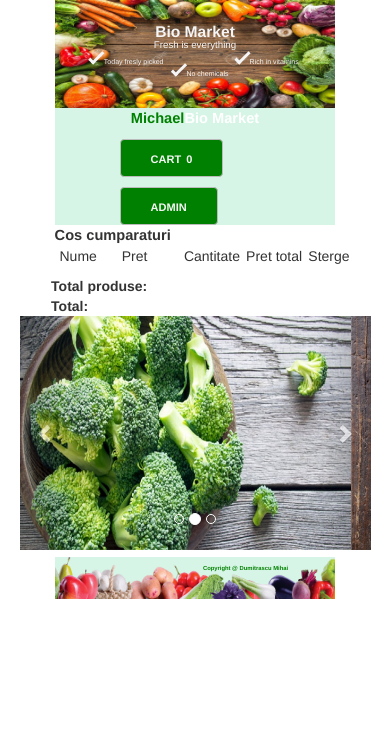
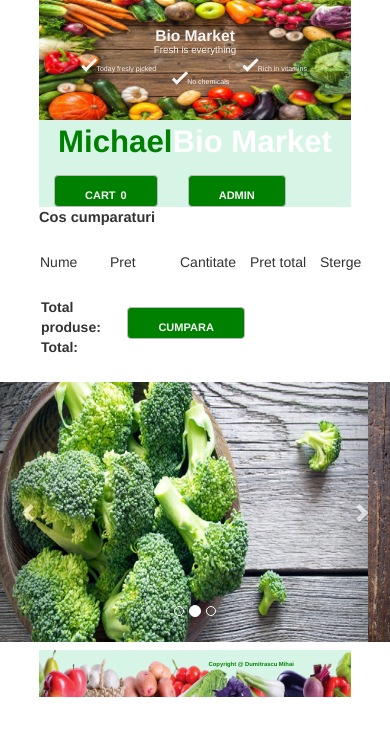
Before and after one commit to elmahicoel/proiectfinal, a plain HTML site: page cart.html in a window 390 px wide. Drawn offline with nearby package versions, Linux system fonts and the light colour scheme; no server answers.

Commit message:
Add files via upload

```diff
--- a/cart.html
+++ b/cart.html
@@ -20,7 +20,7 @@
 		<div class="centered-ofer-three"><div class="check"></div>&nbsp; No chemicals</div>
 	</div>
 	<div id="header">
-			<div class="col-xs-12 col-md-6 col-lg-6 site-name centru" onclick="window.location.href = '/' ">
+			<div class="col-xs-12 col-md-6 col-lg-6 site-name centru pointer" onclick="window.location.href = '/' ">
 				<div class="green">Michael</div>
 				<div class="white">Bio Market</div>
 			</div>
@@ -36,19 +36,26 @@
 			</button>
 		</div>
 	</div>
-		<div class="site-name-cart ">Cos cumparaturi</div>
-		<ul class="d-flex no-bullets ">
+		<div class="site-name-cart margin-titleb">Cos cumparaturi</div>
+		<ul class="d-flex no-bullets margin-cart">
 				<li class="width-24">Nume</li>
 				<li class="width-24">Pret</li>
 				<li class="width-24">Cantitate</li>
 				<li class="width-24">Pret total</li>
 				<li class="width-24">Sterge</li>
 			</ul>
-		<ul id="js-cart-product-list"></ul>
+		<ul id="js-cart-product-list" class="margin-cart margin-titleb"></ul>
 
-		<div class="totals loc">
-			<div><strong>Total produse:</strong> <span id="js-total-products"></span></div>
-			<div><strong>Total:</strong> <span id="js-total-price"></span></div>
+		<div class="totals loc d-flex flex-space margin-titleb">
+            <div>
+			    <div><strong>Total produse:</strong> <span id="js-total-products"></span></div>
+			    <div><strong>Total:</strong> <span id="js-total-price"></span></div>
+		    </div>
+			<div class="col-xs-12 col-md-4 col-lg-3 no-margin">
+				<button class="cos-cumparaturi" onclick="window.location.href = '/cart.html'">
+					Cumpara</span>
+				</button>
+			</div>
 		</div>
 
 
--- a/css.css
+++ b/css.css
@@ -298,6 +298,18 @@ max-width: 68%;
     font-size: 1.5vw;
     color:green;
   }
+  .button-margin{
+    margin-top: 13px;
+  }
+  .footered-two{
+    position: absolute;
+    bottom: 40%;
+    left: 70%;
+    transform: translate(-50%, -50%);
+    font-size: 1.5vw;
+    color:green;
+
+  }
   .footered-two{
     position: absolute;
     bottom: 53%;
@@ -351,10 +363,14 @@ max-width: 68%;
   }
   .loc{
       margin : 0 auto;
-      max-width: 82%;
+      max-width: 79%;
   }
   .main-pic{
-      max-width: 500px;
+      max-width: 100%;
+      height: auto;
+  }
+  .no-margin-two{
+    margin-left: 140px;
   }
   .quantity{
       margin-top: 3px;
@@ -367,3 +383,62 @@ max-width: 68%;
       width: 24%;
 
   }
+  .margin-cart{
+    margin-left: 102px;
+  }
+  .flex-space{
+    justify-content: space-between;
+
+  }
+  .margin-titleb{
+    margin-bottom: 25px;
+  }
+  @media  (max-width: 767.97px) {
+        body {
+          max-width: 100%;
+
+        }
+        .site-name{
+          font-size: 8vw;
+        }
+        .d-flex-low{
+          display: flex;
+          flex-direction: row;
+        }
+        .cos-cumparaturi ,
+        .admin,
+        .js-add-to-cart,
+        .cancel,
+        .save {
+            display: inline-block;
+            height: 32px;
+            margin-top: 10px;
+
+            color: whitesmoke;
+            text-align: center;
+            font-size: 11px;
+            font-weight: 600;
+            line-height: 38px;
+            text-transform: uppercase;
+            text-decoration: none;
+            background-color: green;
+            border-radius: 4px;
+            border: 1px solid #bbb;
+            cursor: pointer;
+            box-sizing: border-box;
+            max-width: 160px;}
+            .no-margin{
+              margin-left: 0px;
+            }
+            .d-flex-column-low{
+              display: flex;
+              flex-direction: column;
+
+            }
+            .margin-cart{
+              margin-left: 0px;
+            }
+            .big-input{
+              width: 170px;
+            }
+      }
```
Also changed, not shown: admin-details.html (+2 -2 lines), admin.html (+4 -4 lines), details.html (+4 -2 lines), index.html (+7 -3 lines).
